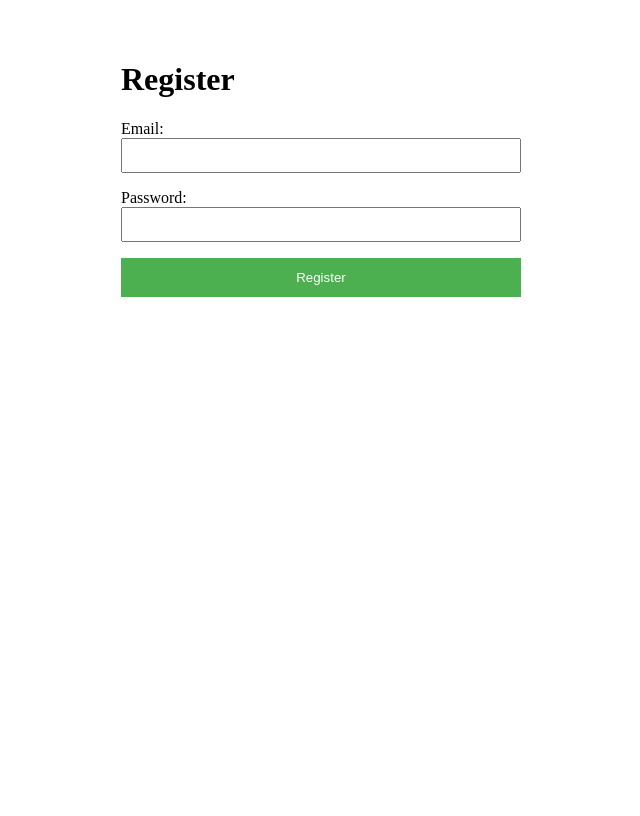
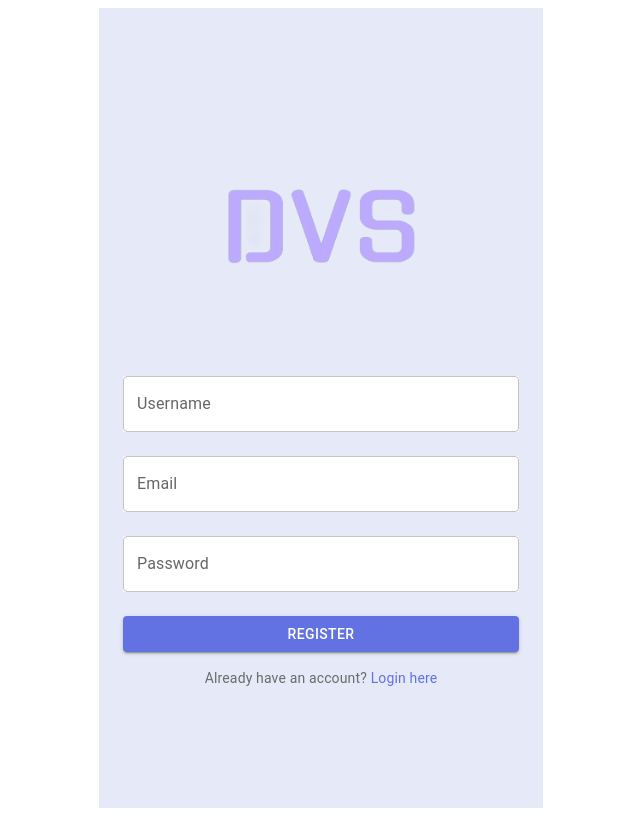
Before and after one commit to Slooma951/Major-Group-Project, a Next.js app in the folder DVS Note/dvsnote/: page /register in a window 1280 px wide. Shown: the whole page, without its empty margins (319-959 px from the left). Built offline with nearby package versions, Linux system fonts and the light colour scheme.

Commit message:
New Changes

```diff
--- a/DVS Note/dvsnote/src/models/User.js
+++ b/DVS Note/dvsnote/src/models/User.js
@@ -2,6 +2,11 @@
 import mongoose from 'mongoose';
 
 const UserSchema = new mongoose.Schema({
+    username: {
+        type: String,
+        required: true,
+        unique: true,
+    },
     email: {
         type: String,
         required: true,
--- a/DVS Note/dvsnote/src/page/api/login.js
+++ b/DVS Note/dvsnote/src/page/api/login.js
@@ -1,3 +1,4 @@
+// src/pages/api/login.js
 import connectToDatabase from '../../lib/mongoUtil';
 import bcrypt from 'bcryptjs';
 
@@ -6,11 +7,11 @@ export default async function handler(req, res) {
         return res.status(405).json({ success: false, message: 'Method not allowed' });
     }
 
-    const { email, password } = req.body;
+    const { username, password } = req.body;
 
     try {
         const db = await connectToDatabase();
-        const user = await db.collection('users').findOne({ email });
+        const user = await db.collection('users').findOne({ username });
 
         if (!user) {
             return res.status(400).json({ success: false, message: 'Invalid credentials' });
--- a/DVS Note/dvsnote/src/pages/api/register.js
+++ b/DVS Note/dvsnote/src/pages/api/register.js
@@ -5,11 +5,12 @@ import bcrypt from 'bcryptjs';
 export default async function handler(req, res) {
     if (req.method === 'POST') {
         try {
-            const db = await connectToDatabase(); // Ensure this is awaited properly
-            const { email, password } = req.body;
+            const db = await connectToDatabase();
+            const { username, email, password } = req.body;
             const hashedPassword = await bcrypt.hash(password, 10);
 
             const result = await db.collection('users').insertOne({
+                username,
                 email,
                 password: hashedPassword,
             });
--- a/DVS Note/dvsnote/src/pages/register.js
+++ b/DVS Note/dvsnote/src/pages/register.js
@@ -1,6 +1,9 @@
 import { useState } from 'react';
+import { Box, Button, TextField, Typography, Link, Container } from '@mui/material';
+import Image from "next/image";
 
 export default function Register() {
+    const [username, setUsername] = useState('');
     const [email, setEmail] = useState('');
     const [password, setPassword] = useState('');
     const [message, setMessage] = useState('');
@@ -17,7 +20,7 @@ export default function Register() {
                 headers: {
                     'Content-Type': 'application/json',
                 },
-                body: JSON.stringify({ email, password }),
+                body: JSON.stringify({ username, email, password }),
             });
 
             const data = await response.json();
@@ -25,6 +28,7 @@ export default function Register() {
 
             if (response.ok) {
                 setMessage(data.message || 'Registration successful');
+                setUsername('');
                 setEmail('');
                 setPassword('');
             } else {
@@ -37,44 +41,84 @@ export default function Register() {
     };
 
     return (
-        <div style={{ maxWidth: '400px', margin: '0 auto', padding: '2rem' }}>
-            <h1>Register</h1>
-            <form onSubmit={handleSubmit} style={{ display: 'flex', flexDirection: 'column' }}>
-                <label htmlFor="email">Email:</label>
-                <input
-                    type="email"
-                    id="email"
+        <Container maxWidth="xs" sx={{
+            display: 'flex',
+            flexDirection: 'column',
+            alignItems: 'center',
+            justifyContent: 'center',
+            minHeight: '100vh',
+            bgcolor: '#e6eaf8',
+            padding: 3,
+        }}>
+            <Image
+                src="/images/logo.png"
+                alt="DVS Note logo"
+                width={260}
+                height={200}
+                priority
+                style={{ marginBottom: '2rem' }}
+            />
+            <Box component="form" onSubmit={handleSubmit} sx={{
+                width: '100%',
+                display: 'flex',
+                flexDirection: 'column',
+                alignItems: 'center',
+                border: 'none',
+            }}>
+                <TextField
+                    fullWidth
+                    variant="outlined"
+                    label="Username"
+                    value={username}
+                    onChange={(e) => setUsername(e.target.value)}
+                    margin="normal"
+                    sx={{ bgcolor: 'white' }}
+                />
+                <TextField
+                    fullWidth
+                    variant="outlined"
+                    label="Email"
                     value={email}
                     onChange={(e) => setEmail(e.target.value)}
-                    required
-                    style={{ padding: '0.5rem', marginBottom: '1rem' }}
+                    margin="normal"
+                    sx={{ bgcolor: 'white' }}
                 />
-
-                <label htmlFor="password">Password:</label>
-                <input
+                <TextField
+                    fullWidth
+                    variant="outlined"
+                    label="Password"
                     type="password"
-                    id="password"
                     value={password}
                     onChange={(e) => setPassword(e.target.value)}
-                    required
-                    style={{ padding: '0.5rem', marginBottom: '1rem' }}
+                    margin="normal"
+                    sx={{ bgcolor: 'white' }}
                 />
-
-                <button
+                <Button
+                    fullWidth
                     type="submit"
-                    style={{
-                        padding: '0.75rem',
-                        backgroundColor: '#4CAF50',
+                    variant="contained"
+                    disabled={loading}
+                    sx={{
+                        marginTop: 2,
+                        bgcolor: '#6272e3',
                         color: 'white',
-                        border: 'none',
-                        cursor: 'pointer',
+                        ':hover': { bgcolor: '#556bd8' },
                     }}
-                    disabled={loading}
                 >
                     {loading ? 'Registering...' : 'Register'}
-                </button>
-            </form>
-            {message && <p style={{ marginTop: '1rem', color: message.includes('successful') ? 'green' : 'red' }}>{message}</p>}
-        </div>
+                </Button>
+                {message && (
+                    <Typography variant="body2" sx={{
+                        marginTop: 2,
+                        color: message.includes('successful') ? 'red' : 'green',
+                    }}>
+                        {message}
+                    </Typography>
+                )}
+                <Typography variant="body2" sx={{ marginTop: 2, color: '#6b6b6b' }}>
+                    Already have an account? <Link href="/login" underline="hover" color="#6272e3">Login here</Link>
+                </Typography>
+            </Box>
+        </Container>
     );
 }
```
Also changed, not shown: DVS Note/dvsnote/src/app/login/page.js (+45 -9 lines).
